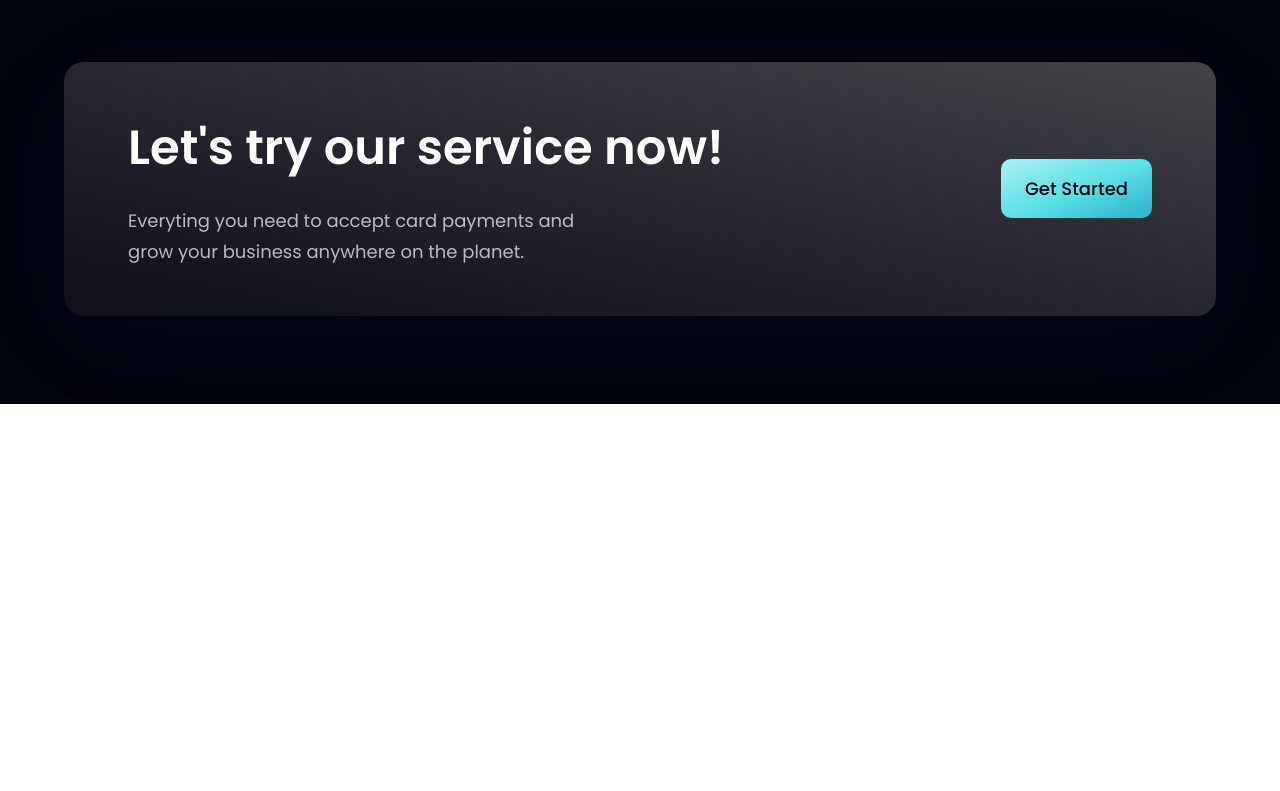
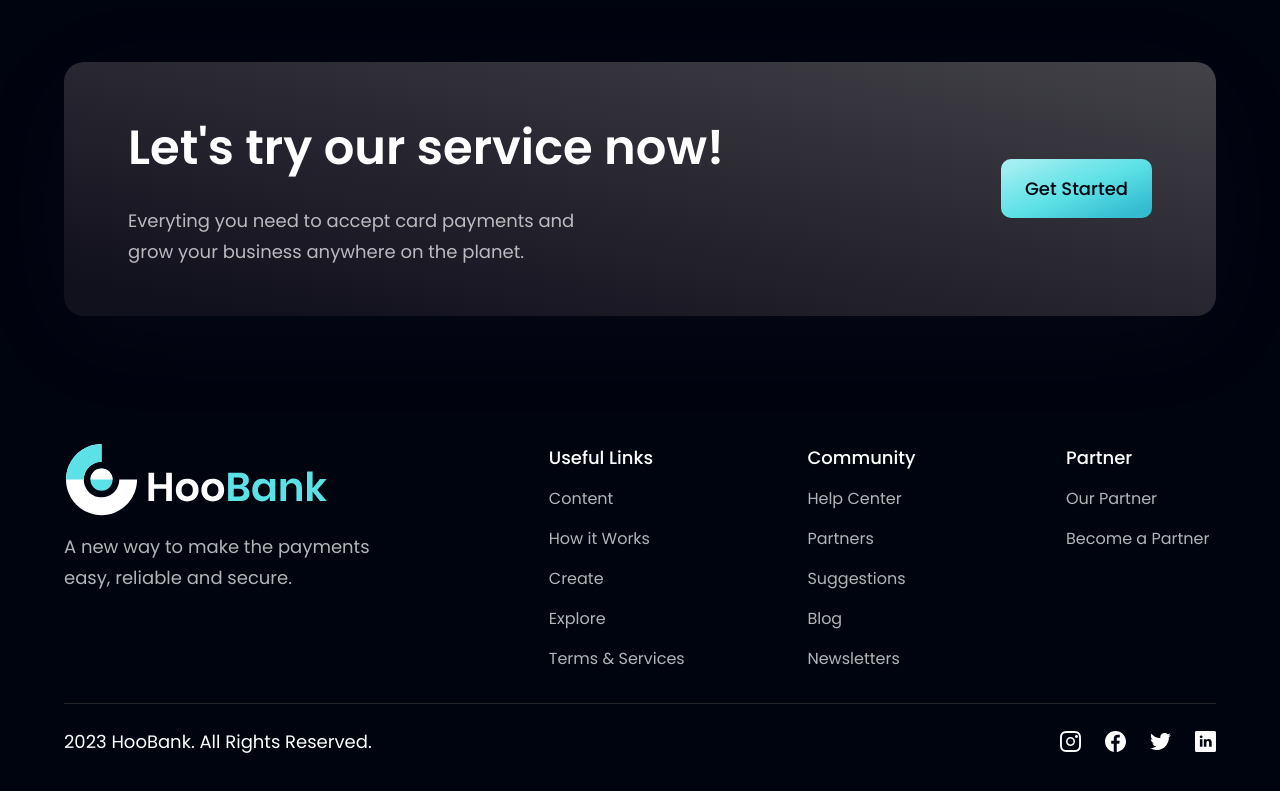
Before and after one commit to snehap02/bank-modern-app, a React (Vite) app: page / in a window 1280 px wide. Shown: the part 4082-4873 px from the top of the page. Before the commit the page ends 4486 px from the top, so only its background shows below. Built offline with nearby package versions, Linux system fonts and the light colour scheme.

Commit message:
completed footer section

```diff
--- a/src/components/Footer.jsx
+++ b/src/components/Footer.jsx
@@ -1,9 +1,55 @@
-import React from 'react'
+import React from "react";
+import styles from "../style";
+import { logo } from "../assets";
+import { footerLinks, socialMedia } from "../constants";
 
 const Footer = () => {
-  return (
-    <div>Footer</div>
+  return(
+    <>
+      <section className={`${styles.flexCenter} ${styles.paddingY} flex-col`}>
+        <div className={`${styles.flexStart} md:flex-row flex-col mb-8 w-full`}>
+          <div className="flex-1 flex flex-col justify-start mr-10">
+            <img src={logo} alt="hoobank" className="w-[266px] h-[72px] object-contain"/>
+            <p className={`${styles.paragraph} mt-4 max-w-[310px]`}>
+              A new way to make the payments easy, reliable and secure.
+            </p>
+          </div>
+
+          <div className="flex-[1.5] w-full flex flex-row justify-between flex-wrap md:mt-0 mt-10">
+            {footerLinks.map((footerLink) => (
+              <div key={footerLink.key} className="flex flex-col ss:my-0 my-4 min-w-[150px]">
+                <h4 className="font-poppins font-medium text-[18px] leading-[27px] text-white">
+                  {footerLink.title}
+                </h4>
+                <ul className="list-none mt-4">
+                  {footerLink.links.map((link, index) => (
+                    <li key={link.name} className={`font-poppins font-normal text-[16px] leading-[24px] text-dimWhite hover:text-secondary cursor-pointer ${index !== footerLink.links.length -1 ? 'mb-4' : 'mb-0'}`}>
+                      {link.name}
+                    </li>
+                  ))}
+                </ul>
+              </div>
+            ))}
+          </div>
+        </div>
+
+
+        <div className="w-full flex justify-between items-center md:flex-row flex-col pt-6 border-t-[1px] border-t-[#26262a]">
+          <p className="font-poppins font-normal text-center text-[18px] leading-[27px] text-white">2023 HooBank. All Rights Reserved.</p>
+
+          <div className="flex flex-row md:mt-0 mt-6">
+              {socialMedia.map((media, index) => (
+                <img key={media.id}
+                  src={media.icon}
+                  alt={media.id}
+                  className={`w-[21px] h-[21px] object-contain cursor-pointer ${index !== socialMedia.length - 1 ? 'mr-6' : 'mr-0'} `}
+                />
+              ))}
+          </div>
+        </div>
+      </section>
+    </>
   )
-}
+};
 
-export default Footer
+export default Footer;
```
